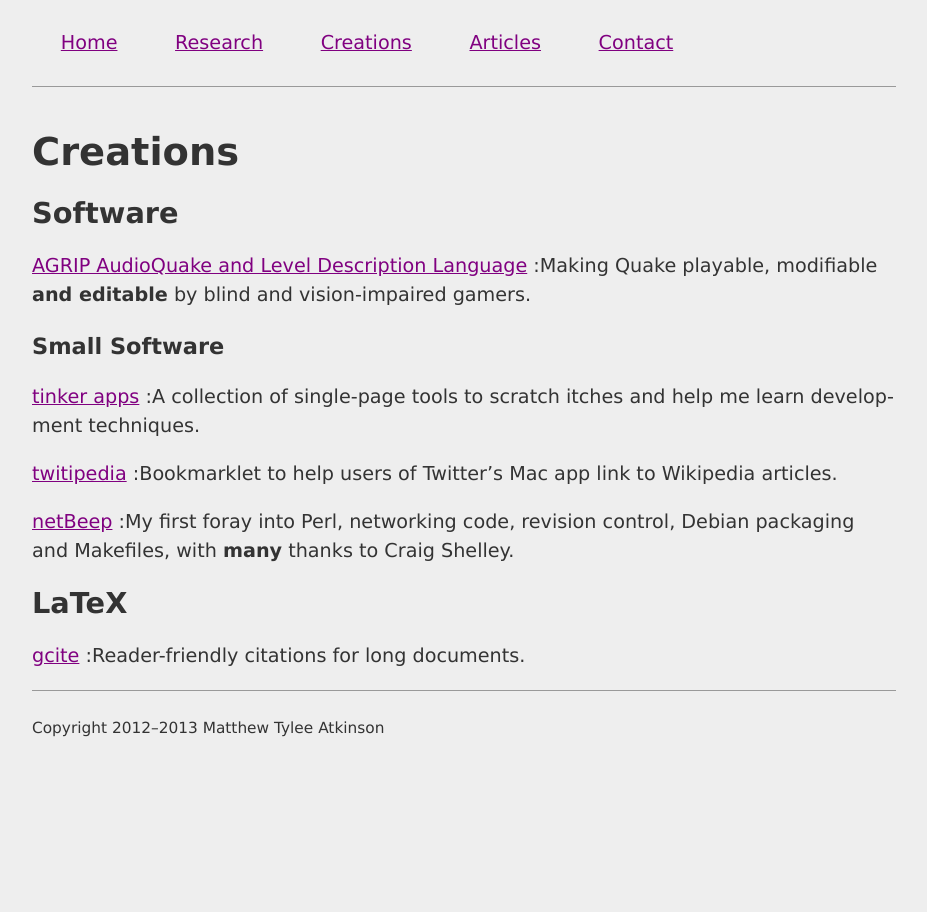
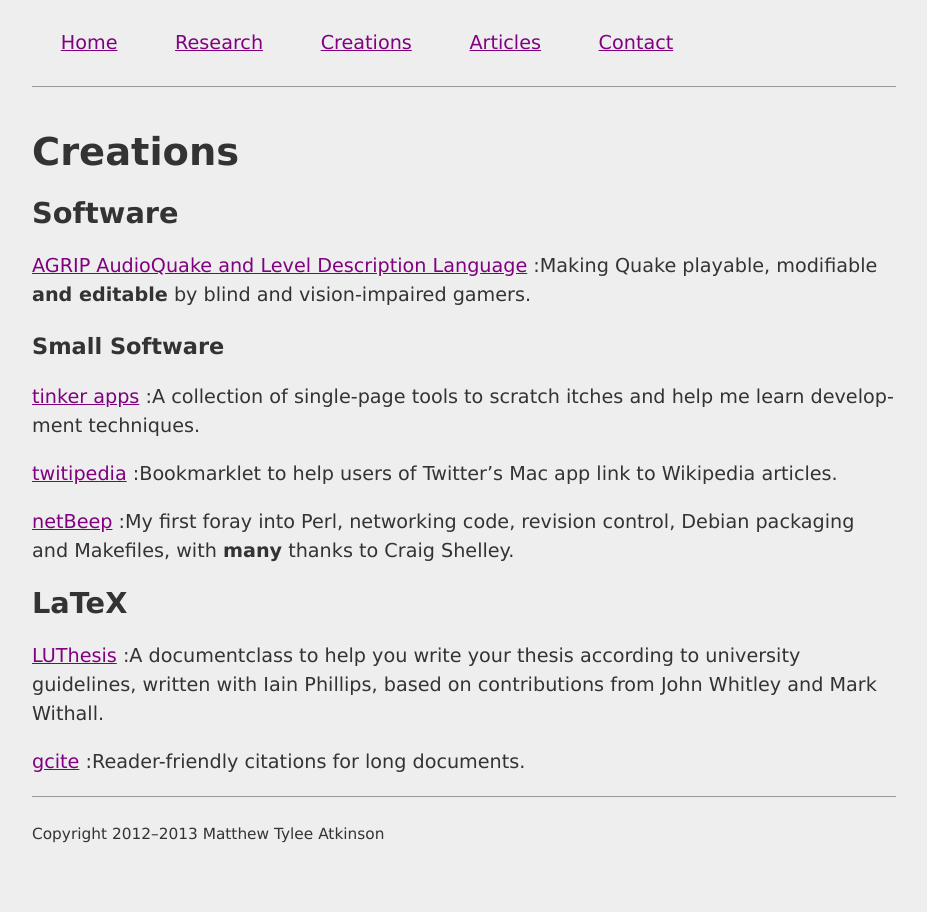
Before and after one commit to matatk/matatk.github.io, a Jekyll site: the page built from creations/index.markdown, in a window 1280 px wide. Shown: the whole page, without its empty margins (176-1103 px from the left). Built offline with Jekyll 4.4.1, drawn with Linux system fonts in a browser that asks for light colours.

```diff
--- a/creations/index.markdown
+++ b/creations/index.markdown
@@ -21,5 +21,8 @@ title: Creations
 
 ## LaTeX
 
+[LUThesis](http://luthesis.blogspot.com/)
+:A documentclass to help you write your thesis according to university guidelines, written with Iain Phillips, based on contributions from John Whitley and Mark Withall.
+
 [gcite](http://www.ctan.org/pkg/gcite)
 :Reader-friendly citations for long documents.
```
Also changed, not shown: _posts/2013-02-01-static-site-tricks-with-jekyll.md (+1 -0 lines), script/tag-cloud.js (+8 -6 lines).
